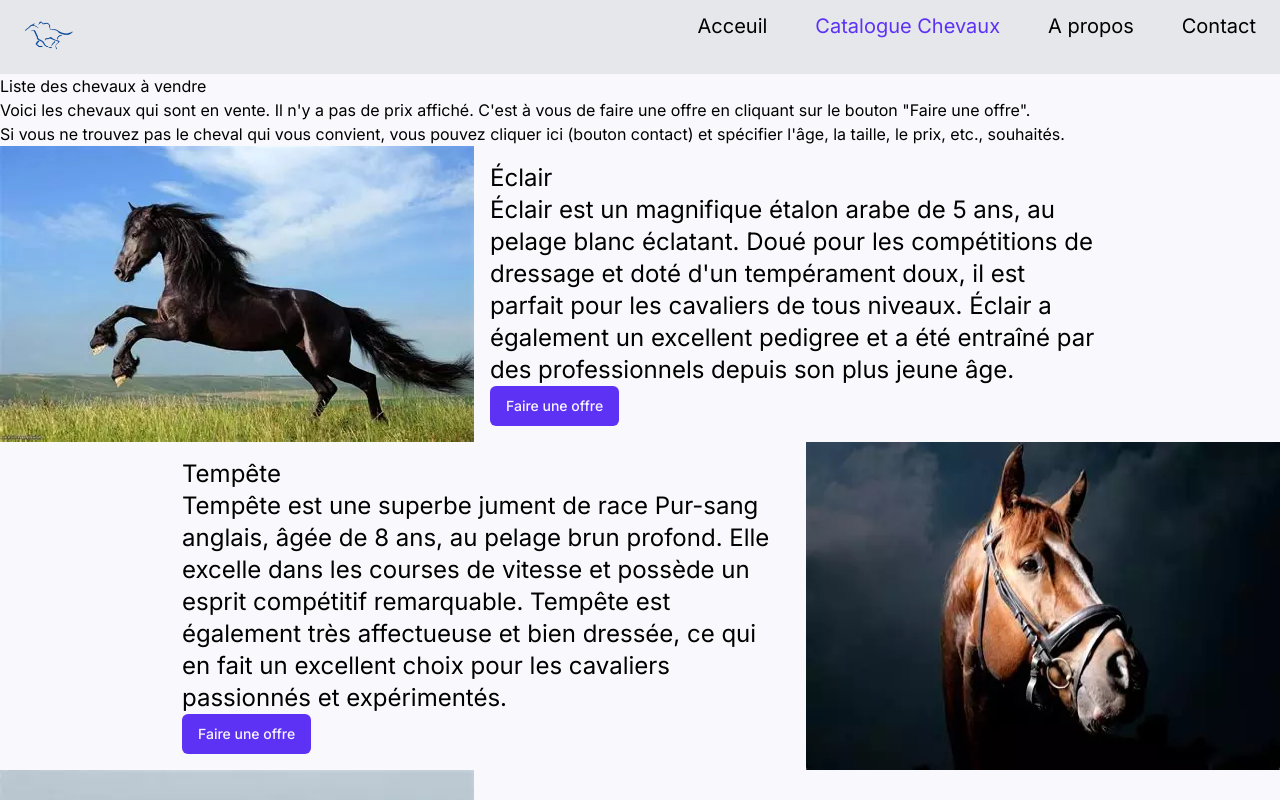
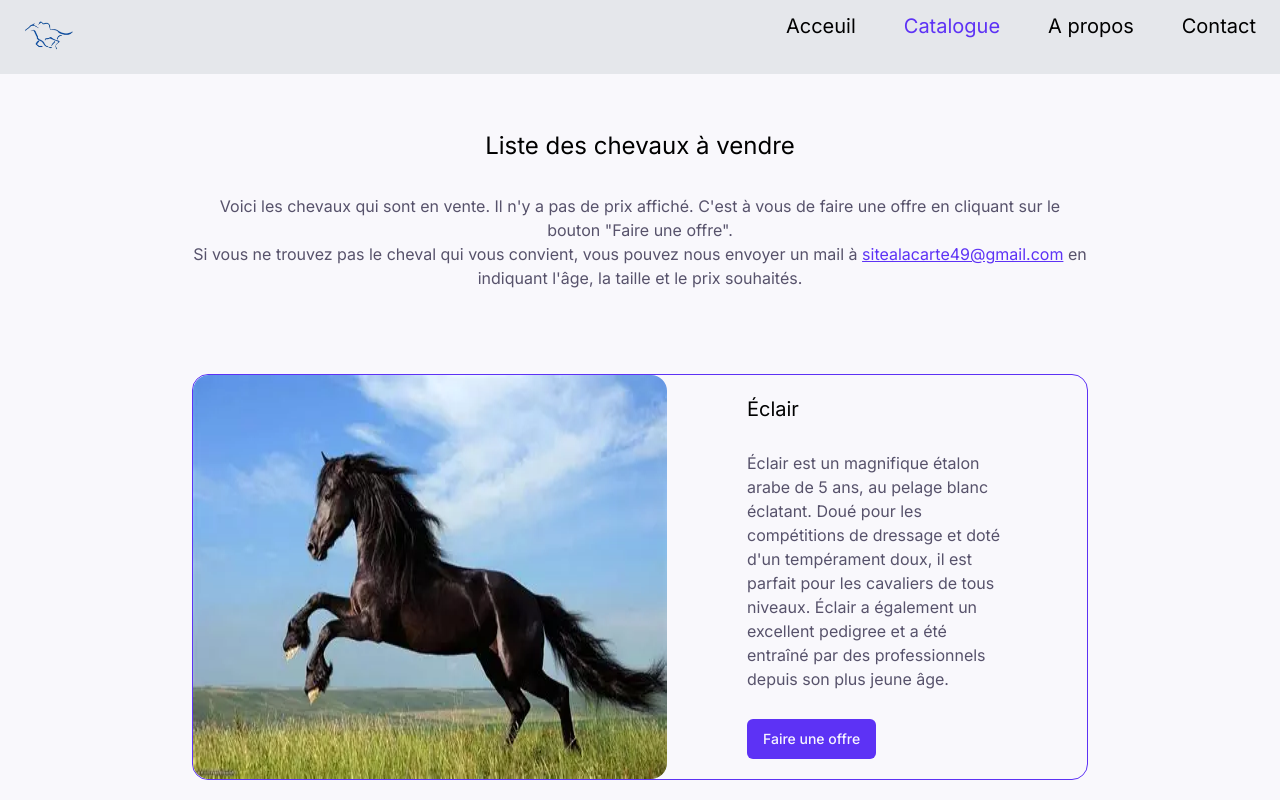
Before and after one commit to 18Wangu/ecurie-antonniere, a Next.js app: page /chevaux-a-vendre in a window 1280 px wide. Shown: the top 800 px of the page. Built offline with nearby package versions, Linux system fonts and the light colour scheme.

Commit message:
page catalogue version 1 prete

```diff
--- a/src/app/(pages)/chevaux-a-vendre/page.tsx
+++ b/src/app/(pages)/chevaux-a-vendre/page.tsx
@@ -26,10 +26,12 @@ const horseData = [
 
 const ChevauxAVendre: React.FC = () => {
   return (
-    <div className="">
-      <h1 className="t">Liste des chevaux à vendre</h1>
-      <p className="">Voici les chevaux qui sont en vente. Il n'y a pas de prix affiché. C'est à vous de faire une offre en cliquant sur le bouton "Faire une offre".</p>
-      <p className="">Si vous ne trouvez pas le cheval qui vous convient, vous pouvez cliquer ici (bouton contact) et spécifier l'âge, la taille, le prix, etc., souhaités.</p>
+    <div className="flex flex-col mx-48 my-14">
+      <h1 className="text-2xl text-foreground text-center">Liste des chevaux à vendre</h1>
+      <div className='mt-8 mb-14'>
+        <p className="text-center text-muted-foreground">Voici les chevaux qui sont en vente. Il n'y a pas de prix affiché. C'est à vous de faire une offre en cliquant sur le bouton "Faire une offre".</p>
+        <p className="text-center text-muted-foreground">Si vous ne trouvez pas le cheval qui vous convient, vous pouvez nous envoyer un mail à <a href="mailto:sitealacarte49@gmail.com" className='text-primary underline'>sitealacarte49@gmail.com</a> en indiquant l'âge, la taille et le prix souhaités.</p>
+      </div>
       <div>
         {horseData.map((horse, index) => (
           <HorseCard
--- a/src/components/ui/horse-card.tsx
+++ b/src/components/ui/horse-card.tsx
@@ -11,11 +11,11 @@ interface HorseCardProps {
 
 const HorseCard: React.FC<HorseCardProps> = ({ image, name, description, reversed = false }) => {
   return (
-    <div className={`flex ${reversed ? 'flex-row-reverse' : ''} text-2xl`}>
-      <img src={image} alt={name} className="" />
-      <div className="w-1/2 p-4 flex flex-col justify-center">
-        <h2 className="">{name}</h2>
-        <p className="">{description}</p>
+    <div className={`flex ${reversed ? 'flex-row-reverse' : ''} text-2xl border my-7 rounded-2xl border-primary`}>
+      <img src={image} alt={name} className="rounded-2xl" />
+      <div className="w-1/2 py-5 px-20 flex flex-col justify-center">
+        <h2 className="text-xl text-foreground">{name}</h2>
+        <p className="text-muted-foreground text-base my-7">{description}</p>
         <Link href='/faire-une-offre-form'>
           <Button>Faire une offre</Button>
         </Link>
--- a/src/components/ui/navbar.tsx
+++ b/src/components/ui/navbar.tsx
@@ -7,7 +7,7 @@ import Image from "next/image";
 
 const links = [
     { name: "Acceuil", href: "/" },
-    { name: "Catalogue Chevaux", href: "/chevaux-a-vendre" },
+    { name: "Catalogue", href: "/chevaux-a-vendre" },
     { name: "A propos", href: "/a-propos" },
     { name: "Contact", href: "/contact" },
 ];
```
